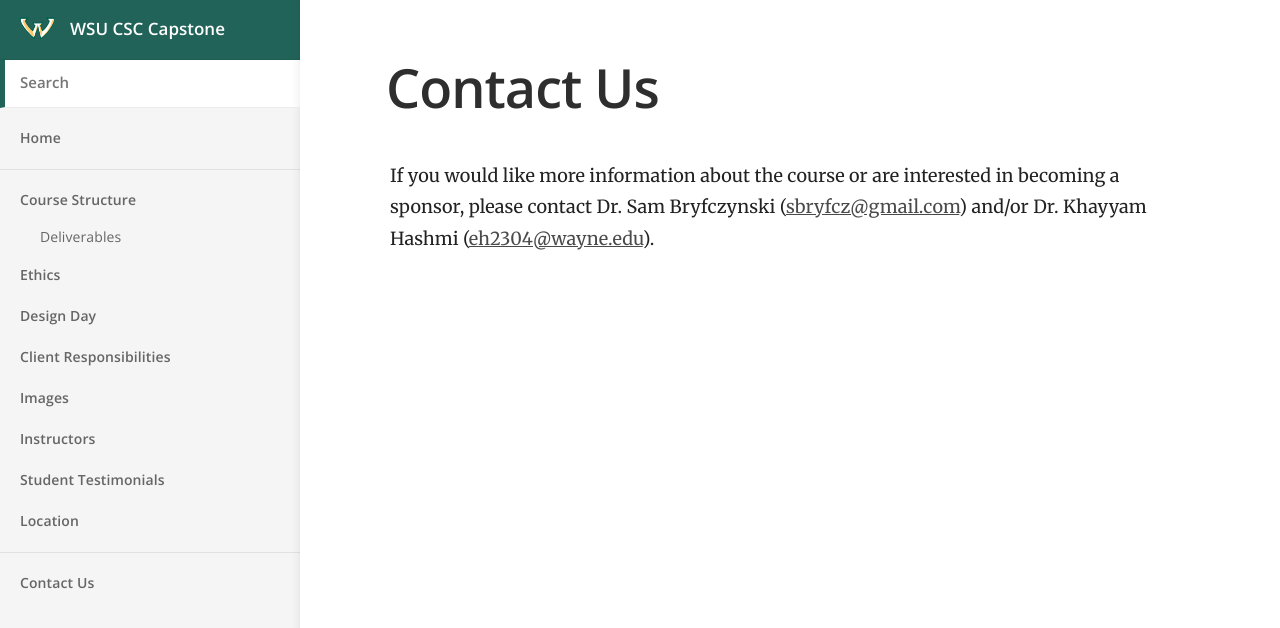
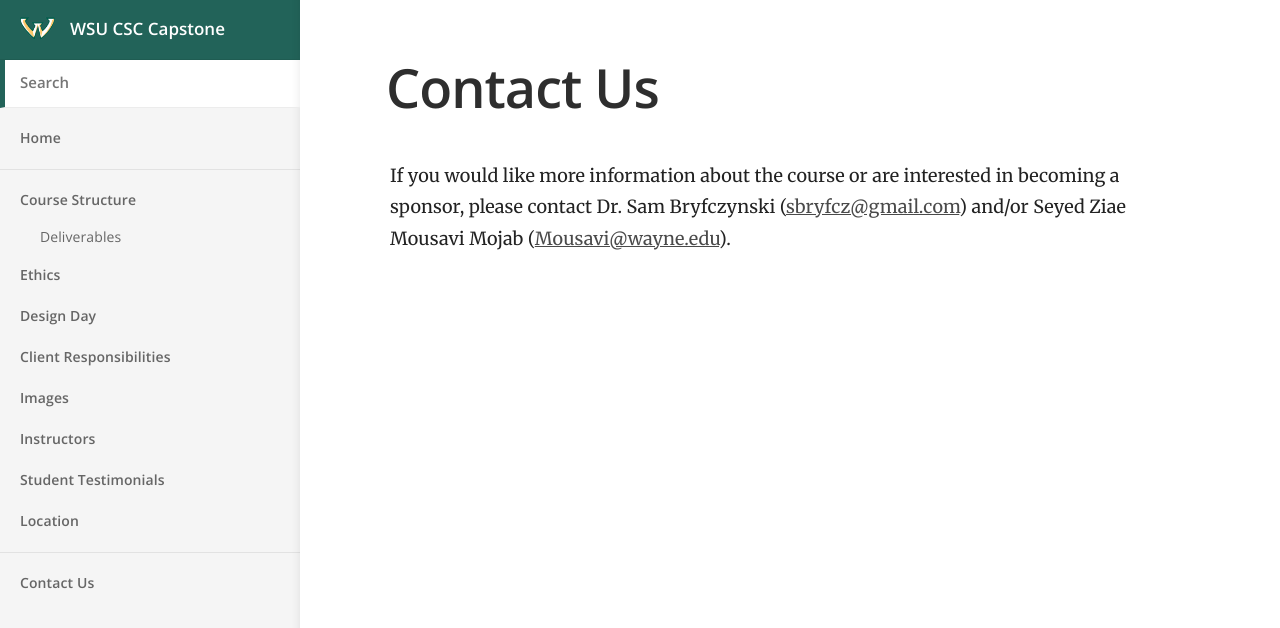
Before and after one commit to wsu-csc-capstone/wsu-csc-capstone.github.io, a Jekyll site: the page built from _docs/contact-us/index.md, in a window 1280 px wide. Shown: the top 628 px of the page. Built offline with Jekyll 4.4.1, drawn with Linux system fonts in a browser that asks for light colours.

Commit message:
Update index.md

```diff
--- a/_docs/contact-us/index.md
+++ b/_docs/contact-us/index.md
@@ -7,4 +7,4 @@ inmenu: false
 
 If you would like more information about the course or are interested in becoming
 a sponsor, please contact Dr. Sam Bryfczynski ([sbryfcz@gmail.com](mailto:sbryfcz@gmail.com)) and/or
-Dr. Khayyam Hashmi ([eh2304@wayne.edu](eh2304@wayne.edu)).
+Seyed Ziae Mousavi Mojab ([Mousavi@wayne.edu](Mousavi@wayne.edu)).
```
